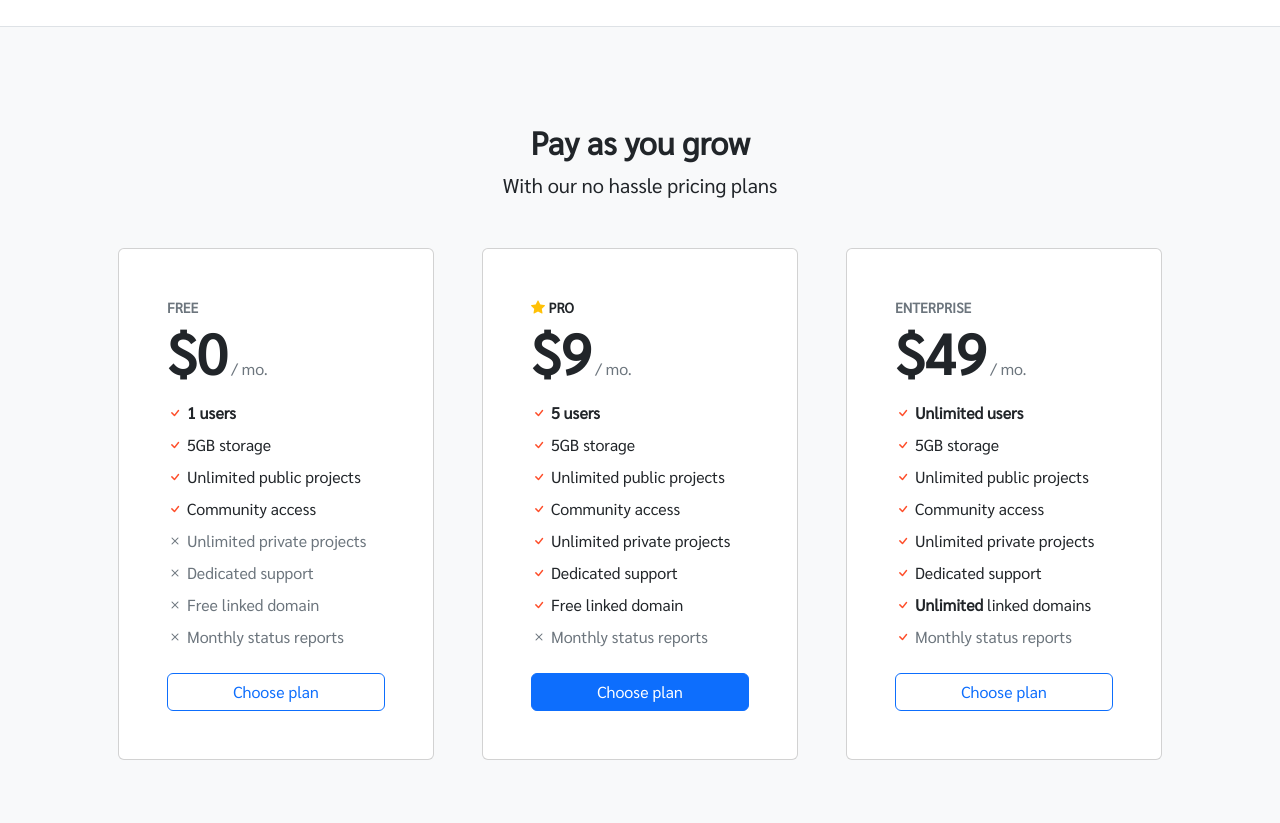
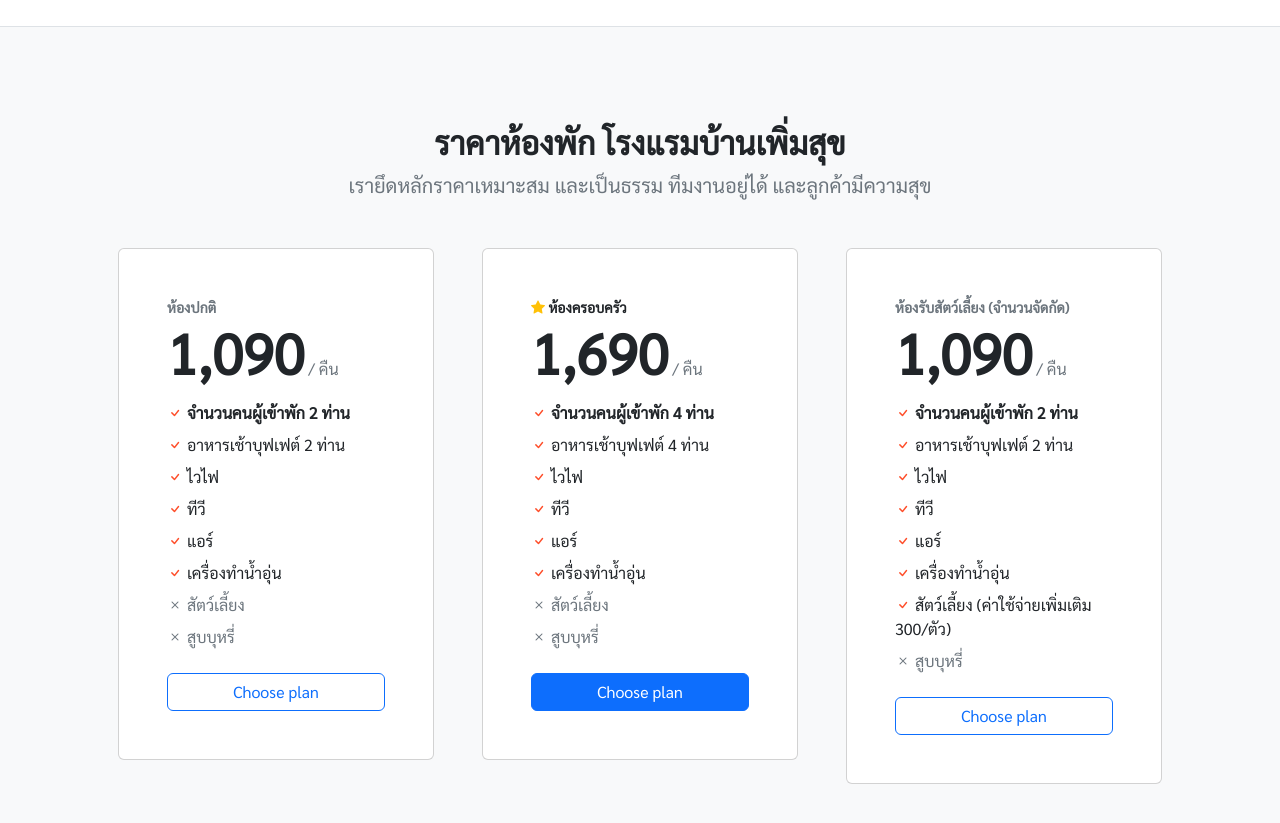
Before and after one commit to southeastwind13/web, a plain HTML site: page src/index.html in a window 1280 px wide. Shown: the part 2340-3163 px from the top of the page. Drawn offline with nearby package versions, Linux system fonts and the light colour scheme.

```diff
--- a/src/index.html
+++ b/src/index.html
@@ -222,51 +222,52 @@
         <section class="bg-light py-5 border-bottom">
             <div class="container px-5 my-5">
                 <div class="text-center mb-5">
-                    <h2 class="fw-bolder">Pay as you grow</h2>
-                    <p class="lead mb-0">With our no hassle pricing plans</p>
+                    <h2 class="fw-bolder">ราคาห้องพัก โรงแรมบ้านเพิ่มสุข</h2>
+                    <p class="lead mb-0 text-muted">เรายึดหลักราคาเหมาะสม และเป็นธรรม ทีมงานอยู่ได้ และลูกค้ามีความสุข</p>
                 </div>
                 <div class="row gx-5 justify-content-center">
+
                     <!-- Pricing card free-->
                     <div class="col-lg-6 col-xl-4">
                         <div class="card mb-5 mb-xl-0">
                             <div class="card-body p-5">
-                                <div class="small text-uppercase fw-bold text-muted">Free</div>
+                                <div class="small text-uppercase fw-bold text-muted">ห้องปกติ</div>
                                 <div class="mb-3">
-                                    <span class="display-4 fw-bold">$0</span>
-                                    <span class="text-muted">/ mo.</span>
+                                    <span class="display-4 fw-bold">1,090</span>
+                                    <span class="text-muted">/ คืน</span>
                                 </div>
                                 <ul class="list-unstyled mb-4">
                                     <li class="mb-2">
                                         <i class="bi bi-check text-primary"></i>
-                                        <strong>1 users</strong>
+                                        <strong>จำนวนคนผู้เข้าพัก 2 ท่าน</strong>
                                     </li>
                                     <li class="mb-2">
                                         <i class="bi bi-check text-primary"></i>
-                                        5GB storage
+                                        อาหารเช้าบุฟเฟต์ 2 ท่าน
                                     </li>
                                     <li class="mb-2">
                                         <i class="bi bi-check text-primary"></i>
-                                        Unlimited public projects
+                                        ไวไฟ
                                     </li>
                                     <li class="mb-2">
                                         <i class="bi bi-check text-primary"></i>
-                                        Community access
+                                        ทีวี
+                                    </li>
+                                    <li class="mb-2">
+                                        <i class="bi bi-check text-primary"></i>
+                                        แอร์
+                                    </li>
+                                    <li class="mb-2">
+                                        <i class="bi bi-check text-primary"></i>
+                                        เครื่องทำน้ำอุ่น
                                     </li>
                                     <li class="mb-2 text-muted">
                                         <i class="bi bi-x"></i>
-                                        Unlimited private projects
+                                        สัตว์เลี้ยง
                                     </li>
                                     <li class="mb-2 text-muted">
                                         <i class="bi bi-x"></i>
-                                        Dedicated support
-                                    </li>
-                                    <li class="mb-2 text-muted">
-                                        <i class="bi bi-x"></i>
-                                        Free linked domain
-                                    </li>
-                                    <li class="text-muted">
-                                        <i class="bi bi-x"></i>
-                                        Monthly status reports
+                                        สูบบุหรี่
                                     </li>
                                 </ul>
                                 <div class="d-grid"><a class="btn btn-outline-primary" href="#!">Choose plan</a></div>
@@ -279,44 +280,44 @@
                             <div class="card-body p-5">
                                 <div class="small text-uppercase fw-bold">
                                     <i class="bi bi-star-fill text-warning"></i>
-                                    Pro
+                                    ห้องครอบครัว
                                 </div>
                                 <div class="mb-3">
-                                    <span class="display-4 fw-bold">$9</span>
-                                    <span class="text-muted">/ mo.</span>
+                                    <span class="display-4 fw-bold">1,690</span>
+                                    <span class="text-muted">/ คืน</span>
                                 </div>
                                 <ul class="list-unstyled mb-4">
                                     <li class="mb-2">
                                         <i class="bi bi-check text-primary"></i>
-                                        <strong>5 users</strong>
+                                        <strong>จำนวนคนผู้เข้าพัก 4 ท่าน</strong>
                                     </li>
                                     <li class="mb-2">
                                         <i class="bi bi-check text-primary"></i>
-                                        5GB storage
+                                        อาหารเช้าบุฟเฟต์ 4 ท่าน
                                     </li>
                                     <li class="mb-2">
                                         <i class="bi bi-check text-primary"></i>
-                                        Unlimited public projects
+                                        ไวไฟ
                                     </li>
                                     <li class="mb-2">
                                         <i class="bi bi-check text-primary"></i>
-                                        Community access
+                                        ทีวี
                                     </li>
                                     <li class="mb-2">
                                         <i class="bi bi-check text-primary"></i>
-                                        Unlimited private projects
+                                        แอร์
                                     </li>
                                     <li class="mb-2">
                                         <i class="bi bi-check text-primary"></i>
-                                        Dedicated support
+                                        เครื่องทำน้ำอุ่น
                                     </li>
-                                    <li class="mb-2">
-                                        <i class="bi bi-check text-primary"></i>
-                                        Free linked domain
+                                    <li class="mb-2 text-muted">
+                                        <i class="bi bi-x"></i>
+                                        สัตว์เลี้ยง
                                     </li>
-                                    <li class="text-muted">
+                                    <li class="mb-2 text-muted">
                                         <i class="bi bi-x"></i>
-                                        Monthly status reports
+                                        สูบบุหรี่
                                     </li>
                                 </ul>
                                 <div class="d-grid"><a class="btn btn-primary" href="#!">Choose plan</a></div>
@@ -327,44 +328,43 @@
                     <div class="col-lg-6 col-xl-4">
                         <div class="card">
                             <div class="card-body p-5">
-                                <div class="small text-uppercase fw-bold text-muted">Enterprise</div>
+                                <div class="small text-uppercase fw-bold text-muted">ห้องรับสัตว์เลี้ยง (จำนวนจัดกัด)</div>
                                 <div class="mb-3">
-                                    <span class="display-4 fw-bold">$49</span>
-                                    <span class="text-muted">/ mo.</span>
+                                    <span class="display-4 fw-bold">1,090</span>
+                                    <span class="text-muted">/ คืน</span>
                                 </div>
                                 <ul class="list-unstyled mb-4">
                                     <li class="mb-2">
                                         <i class="bi bi-check text-primary"></i>
-                                        <strong>Unlimited users</strong>
+                                        <strong>จำนวนคนผู้เข้าพัก 2 ท่าน</strong>
                                     </li>
                                     <li class="mb-2">
                                         <i class="bi bi-check text-primary"></i>
-                                        5GB storage
+                                        อาหารเช้าบุฟเฟต์ 2 ท่าน
                                     </li>
                                     <li class="mb-2">
                                         <i class="bi bi-check text-primary"></i>
-                                        Unlimited public projects
+                                        ไวไฟ
                                     </li>
                                     <li class="mb-2">
                                         <i class="bi bi-check text-primary"></i>
-                                        Community access
+                                        ทีวี
                                     </li>
                                     <li class="mb-2">
                                         <i class="bi bi-check text-primary"></i>
-                                        Unlimited private projects
+                                        แอร์
                                     </li>
                                     <li class="mb-2">
                                         <i class="bi bi-check text-primary"></i>
-                                        Dedicated support
+                                        เครื่องทำน้ำอุ่น
                                     </li>
                                     <li class="mb-2">
                                         <i class="bi bi-check text-primary"></i>
-                                        <strong>Unlimited</strong>
-                                        linked domains
+                                        สัตว์เลี้ยง (ค่าใช้จ่ายเพิ่มเติม 300/ตัว)
                                     </li>
-                                    <li class="text-muted">
-                                        <i class="bi bi-check text-primary"></i>
-                                        Monthly status reports
+                                    <li class="mb-2 text-muted">
+                                        <i class="bi bi-x"></i>
+                                        สูบบุหรี่
                                     </li>
                                 </ul>
                                 <div class="d-grid"><a class="btn btn-outline-primary" href="#!">Choose plan</a></div>
```
